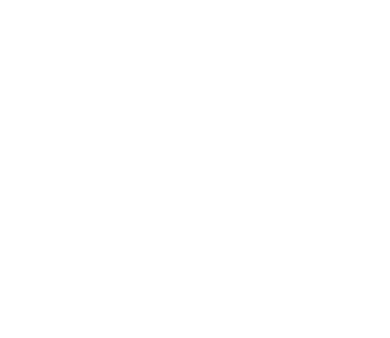
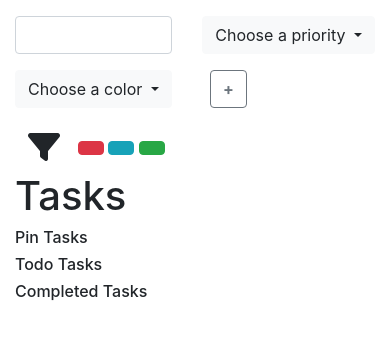
Before and after one commit to nonaghazizadeh/SE_lab_1, a plain HTML site: page index.html in a window 390 px wide. Drawn offline with nearby package versions, Linux system fonts and the light colour scheme.

Commit message:
Merge branch 'feat/page_structure' into dev

```diff
--- a/index.html
+++ b/index.html
@@ -12,9 +12,89 @@
 </head>
 
 <body>
+    <div class="container">
+        <div class="row ">
+            <div class="col pt-3">
+                <input type="text" class="form-control" aria-label="Default" aria-describedby="inputGroup-sizing-default" id="input-name" required>
+            </div>
+            <div class="col pt-3">
+                <div class="dropdown">
+                    <button class="btn btn-light dropdown-toggle" type="button" id="dropdownMenuButton1" data-toggle="dropdown"
+                        aria-expanded="false">
+                        <span class="priority-selected">Choose a priority</span>
+                    </button>
+                    <ul class="dropdown-menu" aria-labelledby="dropdownMenuButton1" id="priority" >
+                        <li><a class="dropdown-item dropdown-item-priority" href="#">High priority</a></li>
+                        <li><a class="dropdown-item dropdown-item-priority" href="#">Medium priority</a></li>
+                        <li><a class="dropdown-item dropdown-item-priority" href="#">Low priority</a></li>
+                    </ul>
+                </div>
+            </div>
+            <div class="col pt-3">
+                <div class="dropdown">
+                    <button class="btn btn-light dropdown-toggle" type="button" id="dropdownMenuButton2"
+                        data-toggle="dropdown" aria-expanded="false">
+                        <span class="color-selected">Choose a color</span>
+                    </button>
+                    <ul class="dropdown-menu" aria-labelledby="dropdownMenuButton2">
+                        <li><a class="dropdown-item dropdown-item-color" href="#">Red</a></li>
+                        <li><a class="dropdown-item dropdown-item-color" href="#">Blue</a></li>
+                        <li><a class="dropdown-item dropdown-item-color" href="#">Green</a></li>
+                    </ul>
+                </div>
+            </div>
+            <div class="col pt-3">
+                <button type="button" class="btn btn-outline-secondary" id="add"><b>+</b></button>
+            </div>
+        </div>
+    </div>
+    <div class="container">
+        <button type="button" class="btn btn-default mt-3" id="remove-filter"><i class='fa fa-filter fa-2x'></i></button>
+        <button type="button" class="btn btn-danger btn-circle mt-3" id="filter-red"></button>
+        <button type="button" class="btn btn-info btn-circle mt-3" id="filter-blue"></button>
+        <button type="button" class="btn btn-success btn-circle mt-3" id="filter-green"></button>
+    </div>
+    <div class="container">
+        <h1>Tasks</h1>
+    </div>
+
+    <div class="container page-todo">
+        <div class="tasks">
+            <h6>Pin Tasks</h6>
+            <div class="task-list">
+                <div class="task high high-container-pin"></div>
+                <div class="task medium medium-container-pin"></div>
+                <div class="task low low-container-pin"></div>
+            </div>
+        </div>
+    </div>
+
+    <div class="container page-todo">
+        <div class="tasks">
+            <h6>Todo Tasks</h6>
+            <div class="task-list">
+                <div class="task high high-container"></div>
+                <div class="task medium medium-container"></div>
+                <div class="task low low-container"></div>
+            </div>
+        </div>
+    </div>
+
+    <div class="container page-todo">
+        <div class="tasks">
+            <h6>Completed Tasks</h6>
+            <div class="task-list">
+                <div class="task high high-container-done"></div>
+                <div class="task medium medium-container-done"></div>
+                <div class="task low low-container-done"></div>
+            </div>
+        </div>
+    </div>
+
     <script src="assets/js/jquery-3.3.1.slim.min.js"></script>
     <script src="assets/js/popper.min.js"></script>
     <script src="assets/js/bootstrap.min.js"></script>
     <script src="assets/js/main.js"></script>
+
 </body>
 </html>
```
